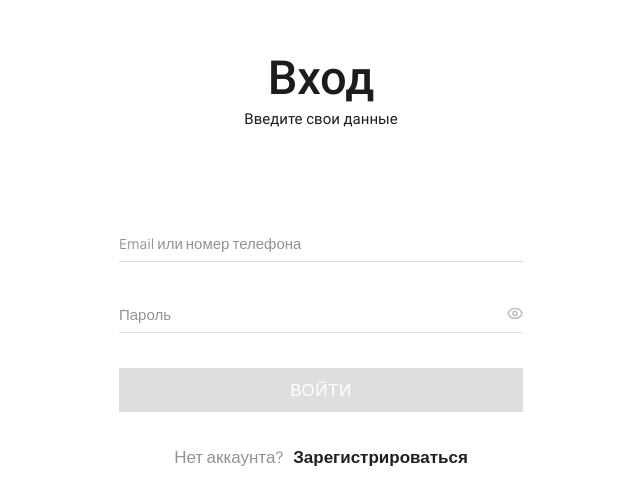
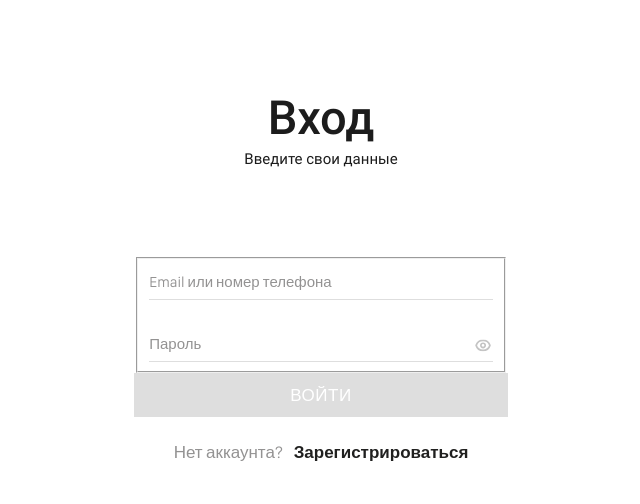
Before and after one commit to alte0/r-sv, a React app: page / in a window 1280 px wide. Shown: the part 124-628 px from the top of the page, without its empty margins (319-959 px from the left). Built offline with nearby package versions, Linux system fonts and the light colour scheme; a web font is replaced by a local one.

Commit message:
fix style

```diff
--- a/src/App.scss
+++ b/src/App.scss
@@ -4,7 +4,7 @@
   justify-content: center;
   padding-left: 15px;
   padding-right: 15px;
-  max-width: 404px;
+  max-width: 374px;
   margin-left: auto;
   margin-right: auto;
   min-height: 100vh;
--- a/src/components/forms/form.scss
+++ b/src/components/forms/form.scss
@@ -1,15 +1,19 @@
 @import "./src/scss/vars";
 
 .form {
-  &__fieldset {
-    border: none;
-    padding: 0;
-    margin: 0;
+  &__field {
+    position: relative;
+    margin-bottom: 25px;
   }
 
-  &__field {
+  &__field--agreement {
     position: relative;
-    margin-bottom: 35px;
+    margin-top: 38px;
+    margin-bottom: 34px;
+  }
+
+  &__field:last-child {
+    margin-bottom: 0;
   }
 
   &__field--text-center {
@@ -35,8 +39,9 @@
   &__switch-input-type {
     background-color: transparent;
     border: none;
-    right: 0;
+    right: 2px;
     padding: 0;
+    top: 60%;
   }
 
   &__input {
@@ -62,14 +67,14 @@
   &__input:focus + .form__label--absolute {
     font-size: 12px;
     line-height: 14px;
-    top: -50%;
+    top: 0;
     transition: top .3s linear;
   }
 
   &__input:not([value=""]) + .form__label--absolute {
     font-size: 12px;
     line-height: 14px;
-    top: -50%;
+    top: 0;
     transition: top .3s linear;
   }
 
@@ -142,7 +147,7 @@
     font-weight: 600;
     font-size: 17px;
     line-height: 20px;
-    padding-left: 10px;
+    padding-left: 11px;
     text-decoration: none;
   }
 
--- a/src/scss/title.scss
+++ b/src/scss/title.scss
@@ -15,6 +15,6 @@
     text-align: center;
     color: $black1;
     margin-top: 0;
-    margin-bottom: 98px;
+    margin-bottom: 89px;
   }
 }
```
